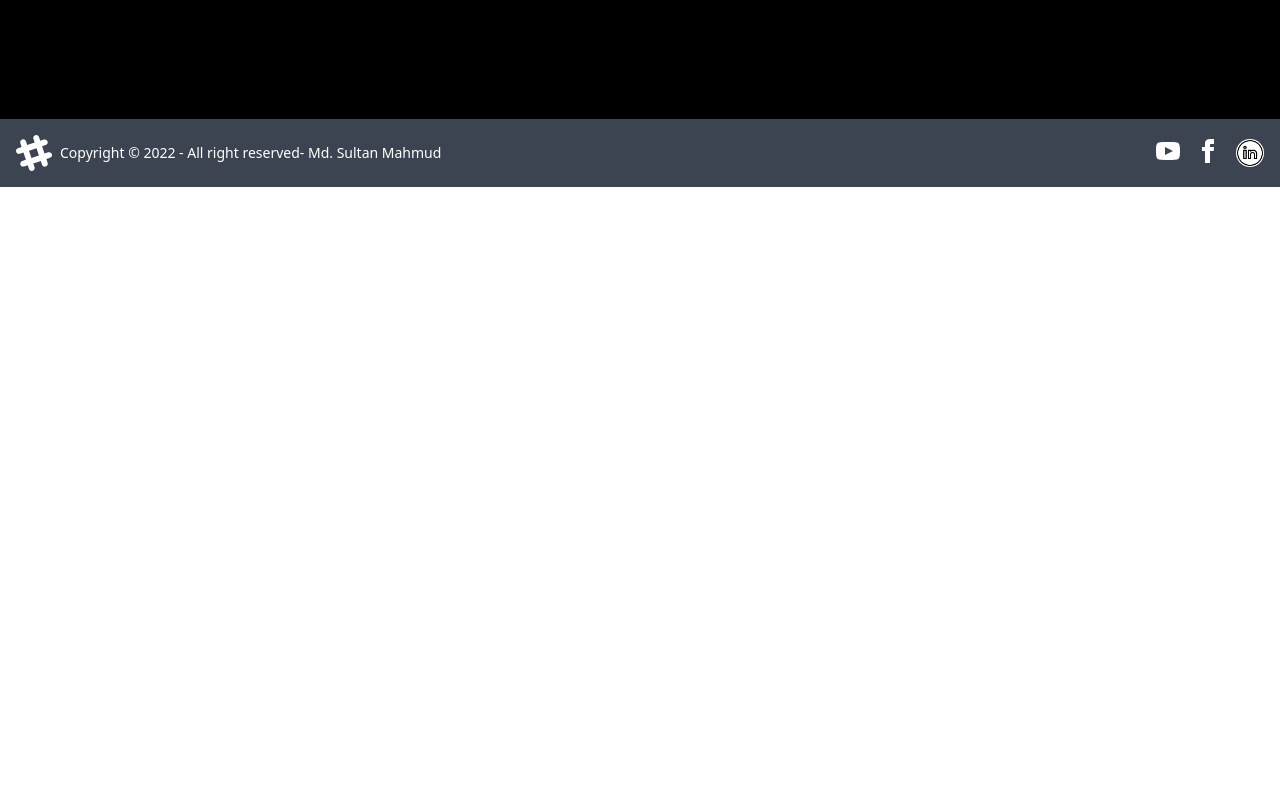
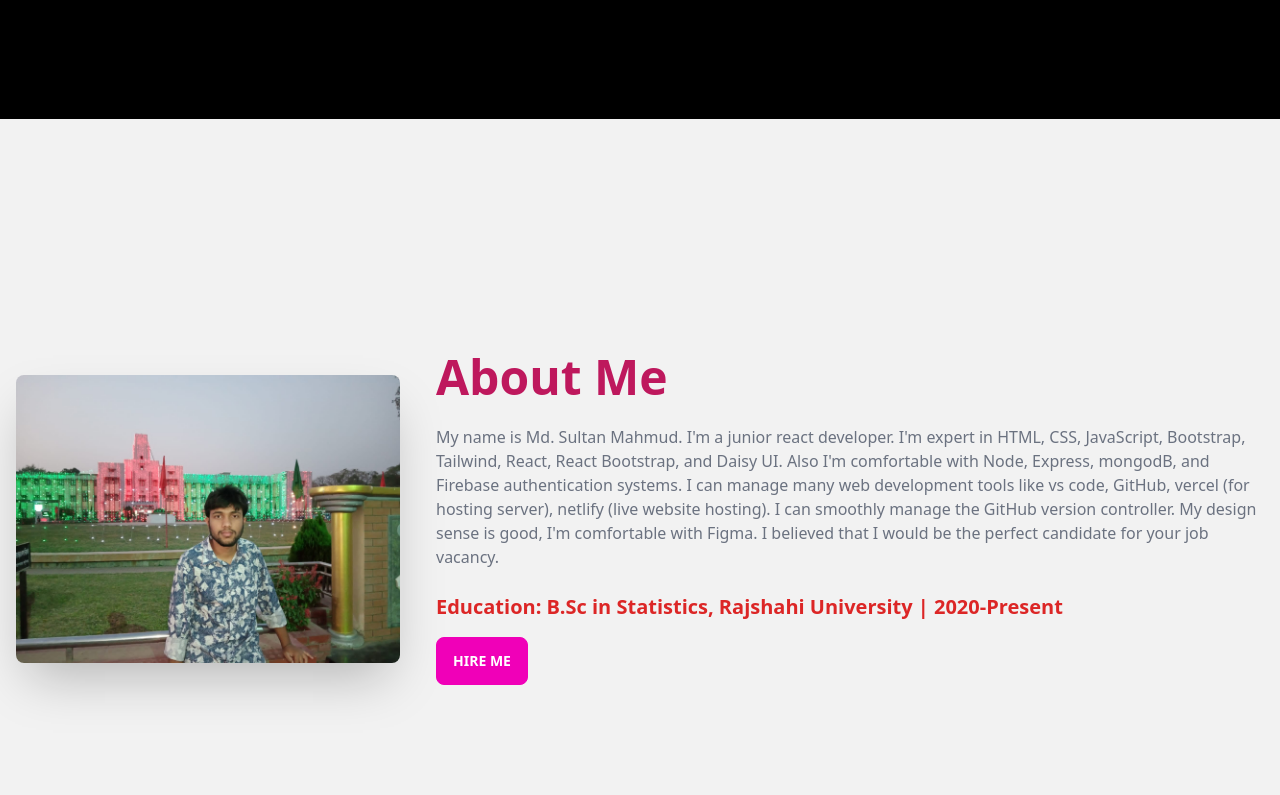
Before and after one commit to mdsultanmahmud/portfolio-website, a React (Vite) app: page / in a window 1280 px wide. Shown: the part 745-1540 px from the top of the page. Before the commit the page ends 932 px from the top, so only its background shows below. Built offline with nearby package versions, Linux system fonts and the light colour scheme.

Commit message:
about section done

```diff
--- /dev/null
+++ b/src/pages/Home/About/About.jsx
@@ -0,0 +1,22 @@
+import React from 'react';
+import about from '../../../assets/website.jpg'
+const About = () => {
+    return (
+        <div id='about'>
+            <div className="hero min-h-screen bg-base-200">
+                <div className="hero-content flex-col lg:flex-row">
+                    <img src={about} className="max-w-sm rounded-lg shadow-2xl" />
+                    <div className='md:ml-5'>
+                        <h1 className="text-5xl font-bold text-pink-700	">About Me</h1>
+                        <p className="py-6 text-gray-500">My name is Md. Sultan Mahmud. I'm a junior react developer. I'm expert in HTML, CSS, JavaScript, Bootstrap, Tailwind, React, React Bootstrap, and Daisy UI. Also I'm comfortable with Node, Express, mongodB, and Firebase authentication systems. I can manage many web development tools like vs code, GitHub, vercel (for hosting server), netlify (live website hosting). I can smoothly manage the GitHub version controller. My design sense is good, I'm comfortable with Figma. I believed that I would be the perfect candidate for your job vacancy.
+                        </p>
+                        <h3 className='font-bold text-xl text-red-600'><strong>Education:</strong> B.Sc in Statistics, Rajshahi University | 2020-Present</h3>
+                        <button className="btn btn-secondary mt-4">Hire me</button>
+                    </div>
+                </div>
+            </div>
+        </div>
+    );
+};
+
+export default About;
--- a/src/pages/Home/Banner/Banner.jsx
+++ b/src/pages/Home/Banner/Banner.jsx
@@ -1,9 +1,18 @@
-import { saveAs } from 'file-saver';
+
 import React from 'react';
 import banner from '../../../assets/banner.png'
 const Banner = () => {
-    const fileDownload = () =>{
-        saveAs('https://drive.google.com/file/d/1qKFwQkSJ_SxEi_vGlB3cmifo4edZuIiV/view', 'resume.pdf')
+    const onButtonClick = () => {
+        // using Java Script method to get PDF file
+        fetch('SamplePDF.pdf').then(response => {
+            response.blob().then(blob => {
+                const fileURL = window.URL.createObjectURL(blob);
+                let alink = document.createElement('a');
+                alink.href = fileURL;
+                alink.download = 'SamplePDF.pdf';
+                alink.click();
+            })
+        })
     }
     return (
             <div className="hero min-h-screen bg-black">
@@ -12,7 +21,7 @@ const Banner = () => {
                     <div>
                         <h1 className="text-5xl font-bold text-white">Hi, I am Sultan Mahmud</h1>
                         <p className="py-3 text-3xl font-semibold text-red-600">A Junior Web Developer</p>
-                        <button onClick={fileDownload} className="btn btn-secondary btn-outline">Download Resume</button>
+                        <button onClick={onButtonClick} className="btn btn-secondary btn-outline">Download Resume</button>
                     </div>
                 </div>
             </div>
--- a/src/pages/Home/Home.jsx
+++ b/src/pages/Home/Home.jsx
@@ -1,10 +1,12 @@
 import React from 'react';
+import About from './About/About';
 import Banner from './Banner/Banner';
 
 const Home = () => {
     return (
         <div>
             <Banner></Banner>
+            <About></About>
         </div>
     );
 };
--- a/src/pages/SharePage/Navbar/Navbar.jsx
+++ b/src/pages/SharePage/Navbar/Navbar.jsx
@@ -11,7 +11,7 @@ const Navbar = () => {
                 <div className="flex-none">
                     <ul className="menu menu-horizontal px-1">
                         <li><a className='font-semibold text-white hover:text-red-600'>Home</a></li>
-                        <li><a className='font-semibold text-white hover:text-red-600'>About</a></li>
+                        <li><a href='#about' className='font-semibold text-white hover:text-red-600'>About</a></li>
                         <li><a className='font-semibold text-white hover:text-red-600'>Project</a></li>
                         <li><a className='font-semibold text-white hover:text-red-600'>Skill</a></li>
                         <li><a className='font-semibold text-white hover:text-red-600'>Contact Me</a></li>
```
Also changed, not shown: src/assets/website.jpg (added), 1 other file (tests, documents, lock files or other folders).
